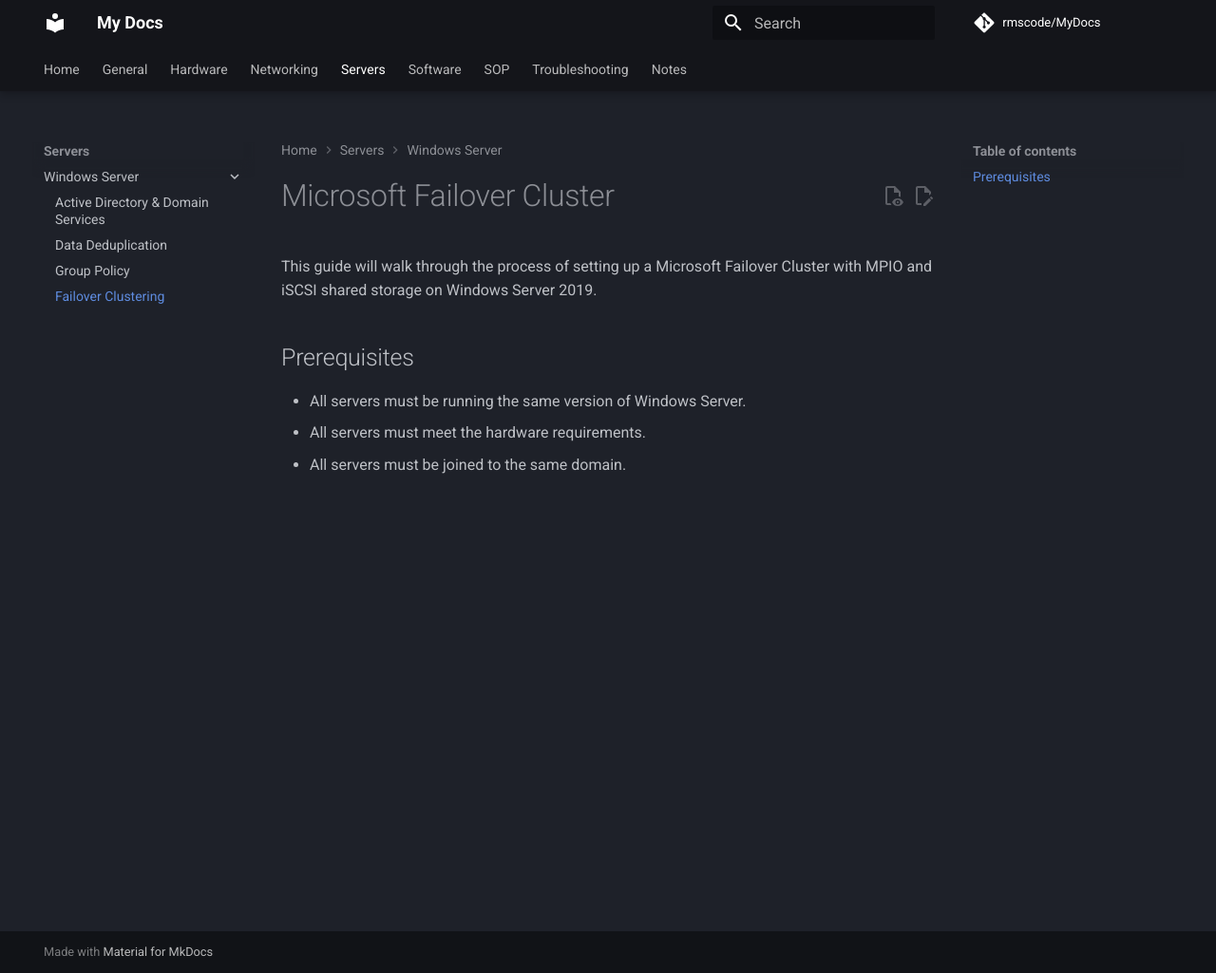
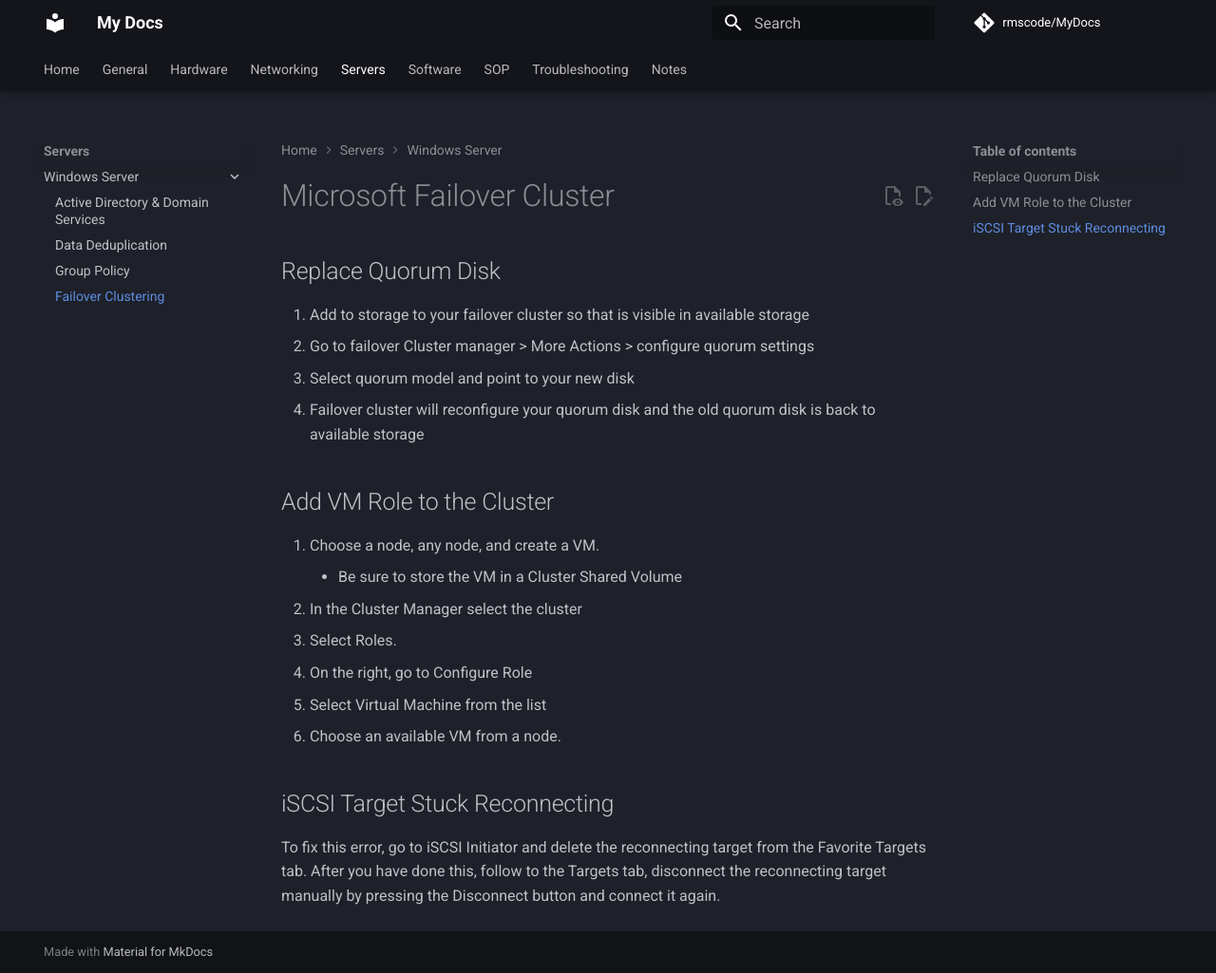
Before and after one commit to rmscode/binary-garden, an MkDocs documentation site: the page built from docs/servers/windows-server/msft-cluster.md, in a window 1280 px wide and 1025 px high. Shown: the whole window at 95% size. Built offline with MkDocs 1.6.1 and Material for MkDocs 9.7.7, drawn with Linux system fonts in a browser that asks for light colours; comment, search, counter and statistics services are not loaded.

Commit message:
Update msft-cluster.md

```diff
--- a/docs/servers/windows-server/msft-cluster.md
+++ b/docs/servers/windows-server/msft-cluster.md
@@ -1,9 +1,22 @@
 # Microsoft Failover Cluster
 
-This guide will walk through the process of setting up a Microsoft Failover Cluster with MPIO and iSCSI shared storage on Windows Server 2019.
+## Replace Quorum Disk
 
-## Prerequisites
+1. Add to storage to your failover cluster so that is visible in available storage
+2. Go to failover Cluster manager > More Actions > configure quorum settings
+3. Select quorum model and point to your new disk
+4. Failover cluster will reconfigure your quorum disk and the old quorum disk is back to available storage
 
-- All servers must be running the same version of Windows Server.
-- All servers must meet the hardware requirements.
-- All servers must be joined to the same domain.
+## Add VM Role to the Cluster
+
+1. Choose a node, any node, and create a VM.
+      - Be sure to store the VM in a Cluster Shared Volume
+2. In the Cluster Manager select the cluster
+3. Select Roles.
+4. On the right, go to Configure Role
+5. Select Virtual Machine from the list
+6. Choose an available VM from a node.
+
+## iSCSI Target Stuck Reconnecting
+
+To fix this error, go to iSCSI Initiator and delete the reconnecting target from the Favorite Targets tab. After you have done this, follow to the Targets tab, disconnect the reconnecting target manually by pressing the Disconnect button and connect it again.
```
